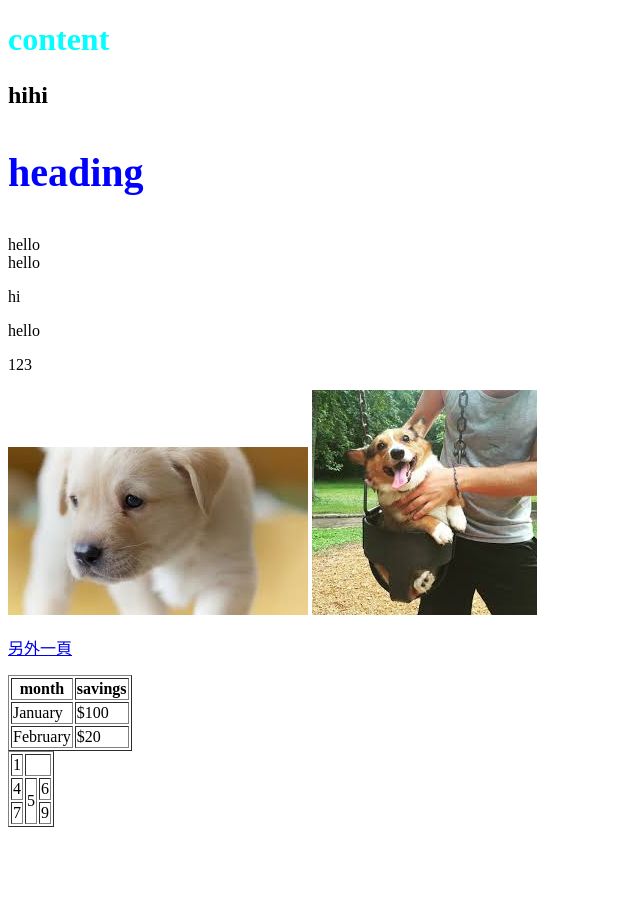
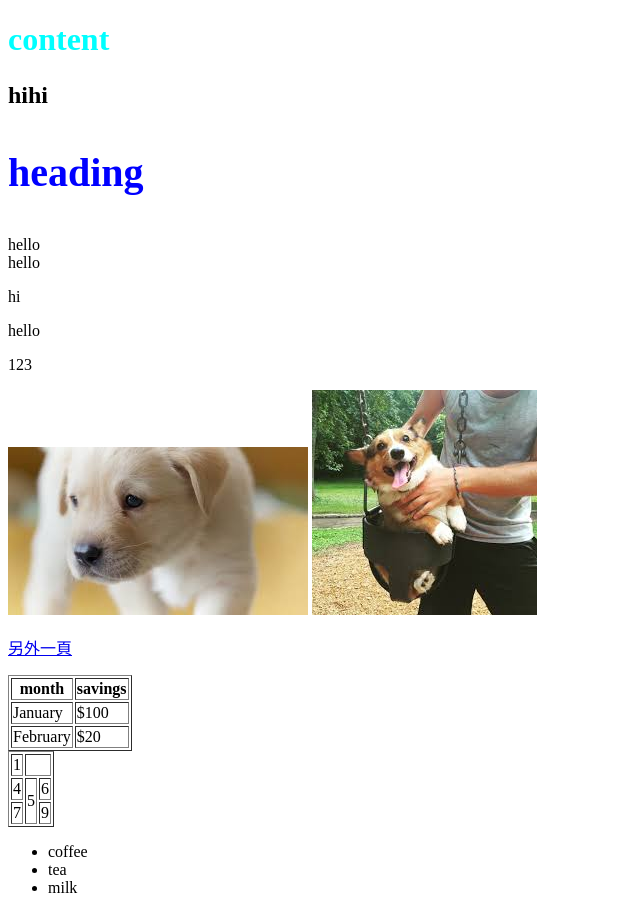
Before and after one commit to Nina-web-eng/try, a plain HTML site: page index.html in a window 1280 px wide. Shown: the whole page, without its empty margins (0-640 px from the left). Before the commit the page ends 835 px from the top, so only its background shows below. Drawn offline with Linux system fonts and the light colour scheme.

Commit message:
ul清單

```diff
--- a/index.html
+++ b/index.html
@@ -9,7 +9,9 @@
 
 <body>
     <h1 style="color:aqua"> content </h1>
-    <h2><p>hihi</p></h2>
+    <h2>
+        <p>hihi</p>
+    </h2>
     <h3 style="font-size: 40px;color:blue;">heading</h3>
     <p>hello<br>hello</p>
     <p>hi</p>
@@ -42,15 +44,22 @@
             <td>1</td>
             <td colspan="2"></td>
         </tr>
-        <tr><td>4</td>
-        <td rowspan="2">5</td>
-        <td>6</td>
+        <tr>
+            <td>4</td>
+            <td rowspan="2">5</td>
+            <td>6</td>
         </tr>
         <tr>
             <td>7</td>
             <td>9</td>
         </tr>
     </table>
+
+    <ul>
+        <li>coffee</li>
+        <li>tea</li>
+        <li>milk</li>
+    </ul>
 </body>
 
 </html>
```
